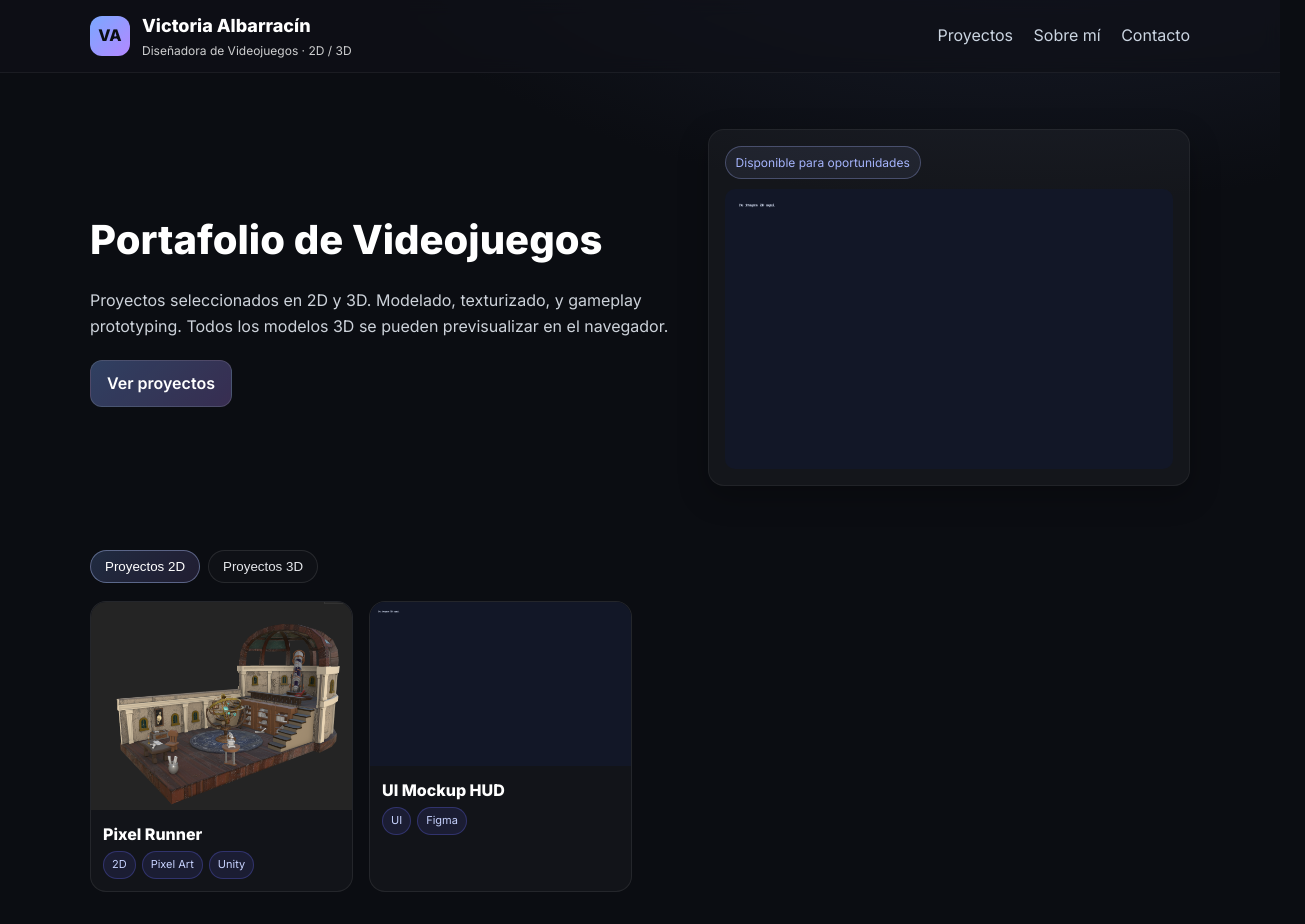
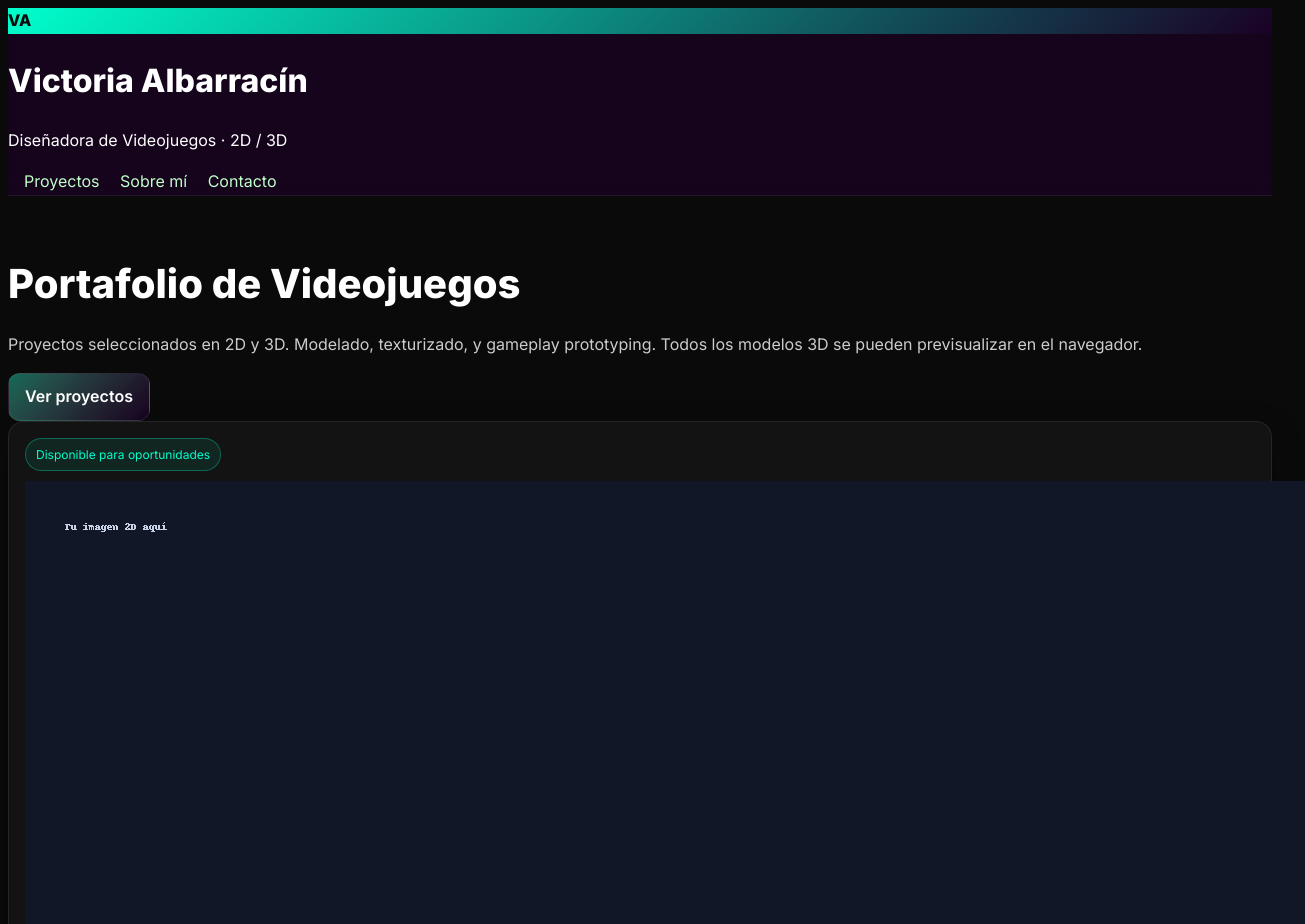
Before and after one commit to VictoriaAlbarracin/portafolio, a plain HTML site: page index.html in a window 1280 px wide. Shown: the top 924 px of the page, 1305 px wide, since content can reach past the window. Drawn offline with nearby package versions, Linux system fonts and the light colour scheme.

Commit message:
Update style.css

```diff
--- a/styles/style.css
+++ b/styles/style.css
@@ -1,4 +1,20 @@
-/* ---------- Base ---------- */
+:root {
+  --color-bg: #0a0a0a;
+  --color-accent: #1d0029b0;
+  --color-primary: #00ffcc;
+  --color-light-green: #c0ffc9;
+  --color-text: #ffffff;
+  --color-text-muted: #cccccc;
+  --color-border: rgba(255, 255, 255, 0.08);
+}
+body {
+  font-family: 'Inter', system-ui, -apple-system, Segoe UI, Roboto, Arial, sans-serif;
+  color: var(--color-text);
+  background: radial-gradient(1200px 600px at 80% -10%, var(--color-accent) 0%, transparent 60%) no-repeat, var(--color-bg);
+  line-height: 1.6;
+}
+
+/* ---------- Base ----------
 * { box-sizing: border-box; }
 html, body { margin: 0; padding: 0; }
 body {
@@ -12,103 +28,184 @@ img { max-width: 100%; display: block; }
 
 .container { width: min(1100px, 92%); margin: 0 auto; }
 
-/* ---------- Header ---------- */
+ ---------- Header ---------- */
 .site-header {
-  position: sticky; top: 0; z-index: 50;
-  background: rgba(15, 17, 24, 0.7);
+  position: sticky;
+  top: 0;
+  z-index: 50;
+  background: rgba(29, 0, 41, 0.6); /* var(--color-accent) transparente */
   backdrop-filter: blur(8px);
-  border-bottom: 1px solid rgba(255,255,255,0.06);
+  border-bottom: 1px solid var(--color-border);
 }
-.header-inner {
-  display: flex; align-items: center; justify-content: space-between;
-  padding: 12px 0;
+
+.brand {
+  color: var(--color-text);
 }
-.brand { display: flex; align-items: center; gap: 12px; color: #fff; }
+
 .logo {
-  width: 40px; height: 40px; border-radius: 12px;
-  display: grid; place-items: center;
-  background: linear-gradient(135deg, #7aa8ff, #b388ff);
-  color: #0b0d12; font-weight: 800;
+  background: linear-gradient(135deg, var(--color-primary), var(--color-accent));
+  color: var(--color-bg);
+  font-weight: 800;
 }
-.title h1 { font-size: 18px; margin: 0; }
-.title p { margin: 0; font-size: 12px; opacity: .8; }
-.nav a { color: #cbd5e1; text-decoration: none; margin-left: 16px; }
-.nav a:hover { color: white; }
+
+.nav a {
+  color: var(--color-light-green);
+  text-decoration: none;
+  margin-left: 16px;
+}
+
+.nav a:hover {
+  color: var(--color-primary);
+}
 
 /* ---------- Hero ---------- */
-.hero { padding: 56px 0; color: #e2e8f0; }
-.hero-inner { display: grid; grid-template-columns: 1.1fr .9fr; gap: 28px; align-items: center; }
-.hero-copy h2 { font-size: 40px; margin: 0 0 12px; color: #fff; }
-.hero-copy p { opacity: .9; margin-bottom: 20px; }
+.hero {
+  padding: 56px 0;
+  color: var(--color-text-muted);
+}
+
+.hero-copy h2 {
+  font-size: 40px;
+  margin: 0 0 12px;
+  color: var(--color-text);
+}
+
 .btn {
-  display: inline-flex; padding: 10px 16px; border-radius: 12px;
-  text-decoration: none; font-weight: 600; border: 1px solid rgba(255,255,255,.12);
-  color: #fff; transition: transform .08s ease, background .2s ease;
+  display: inline-flex;
+  padding: 10px 16px;
+  border-radius: 12px;
+  text-decoration: none;
+  font-weight: 600;
+  border: 1px solid var(--color-border);
+  color: var(--color-text);
+  transition: transform 0.08s ease, background 0.2s ease;
 }
-.btn.primary { background: linear-gradient(135deg, #7aa8ff55, #b388ff44); }
-.btn:hover { transform: translateY(-1px); }
+
+.btn.primary {
+  background: linear-gradient(135deg, color-mix(in srgb, var(--color-primary) 40%, transparent), var(--color-accent));
+}
+
+.btn:hover {
+  transform: translateY(-1px);
+  background: var(--color-primary);
+  color: var(--color-bg);
+}
+
 .hero-card {
-  background: rgba(255,255,255,.04); border: 1px solid rgba(255,255,255,.06);
-  border-radius: 16px; padding: 16px; box-shadow: 0 10px 30px rgba(0,0,0,.25);
+  background: rgba(255, 255, 255, 0.04);
+  border: 1px solid var(--color-border);
+  border-radius: 16px;
+  padding: 16px;
+  box-shadow: 0 10px 30px rgba(0, 0, 0, 0.25);
 }
+
 .hero-badge {
-  font-size: 12px; color: #a5b4fc; background: rgba(165,180,252,.08);
-  border: 1px solid rgba(165,180,252,.3); padding: 6px 10px; border-radius: 999px; display: inline-block; margin-bottom: 10px;
+  font-size: 12px;
+  color: var(--color-primary);
+  background: rgba(0, 255, 204, 0.08);
+  border: 1px solid rgba(0, 255, 204, 0.3);
+  padding: 6px 10px;
+  border-radius: 999px;
+  display: inline-block;
+  margin-bottom: 10px;
 }
-.hero-thumb { overflow: hidden; border-radius: 10px; }
 
 /* ---------- Tabs & Grid ---------- */
-.tabs { display: flex; gap: 8px; margin: 8px 0 18px; }
 .tab {
-  padding: 8px 14px; border-radius: 999px; border: 1px solid rgba(255,255,255,.1);
-  background: rgba(255,255,255,.02); color: #e5e7eb; cursor: pointer;
-}
-.tab.active { background: linear-gradient(135deg, #7aa8ff33, #b388ff22); color: #fff; border-color: rgba(180,200,255,.4); }
-.grid {
-  display: grid; gap: 16px;
-  grid-template-columns: repeat(auto-fill, minmax(240px, 1fr));
-  margin-bottom: 40px;
-}
-.card {
-  background: rgba(255,255,255,.03); border: 1px solid rgba(255,255,255,.08);
-  border-radius: 16px; overflow: hidden; transition: transform .12s ease, border-color .2s ease;
-}
-.card:hover { transform: translateY(-2px); border-color: rgba(255,255,255,.18); }
-.thumb { aspect-ratio: 16/10; background: #0f1220; display: grid; place-items: center; color: #94a3b8; font-weight: 600; }
-.card-body { padding: 12px; color: #e5e7eb; }
-.card-title { margin: 0 0 4px; font-weight: 700; color: #fff; }
-.card-tags { display: flex; gap: 6px; flex-wrap: wrap; }
-.tag {
-  font-size: 11px; color: #c7d2fe; background: rgba(99,102,241,.12);
-  border: 1px solid rgba(99,102,241,.3); padding: 4px 8px; border-radius: 999px;
+  border: 1px solid var(--color-border);
+  background: rgba(255, 255, 255, 0.02);
+  color: var(--color-text-muted);
 }
 
+.tab.active {
+  background: linear-gradient(135deg, var(--color-primary), var(--color-accent));
+  color: var(--color-text);
+  border-color: var(--color-primary);
+}
+
+.card {
+  background: rgba(255, 255, 255, 0.03);
+  border: 1px solid var(--color-border);
+  border-radius: 16px;
+  overflow: hidden;
+  transition: transform 0.12s ease, border-color 0.2s ease;
+}
+
+.card:hover {
+  transform: translateY(-2px);
+  border-color: var(--color-primary);
+}
+
+.thumb {
+  aspect-ratio: 16 / 10;
+  background: var(--color-bg);
+  display: grid;
+  place-items: center;
+  color: var(--color-text-muted);
+  font-weight: 600;
+}
+
+.card-body {
+  padding: 12px;
+  color: var(--color-text);
+}
+
+.card-title {
+  margin: 0 0 4px;
+  font-weight: 700;
+  color: var(--color-text);
+}
+
+.tag {
+  font-size: 11px;
+  color: var(--color-bg);
+  background: var(--color-light-green);
+  border: 1px solid var(--color-primary);
+  padding: 4px 8px;
+  border-radius: 999px;
+}
 /* ---------- Sections ---------- */
-.about, .contact { color: #e5e7eb; margin-bottom: 54px; }
-.about h3, .contact h3 { color: #fff; }
+.about, .contact {
+  color: var(--color-text-muted);
+  margin-bottom: 54px;
+}
 
+.about h3, .contact h3 {
+  color: var(--color-text);
+}
+
+.site-footer {
+  border-top: 1px solid var(--color-border);
+  padding: 24px 0;
+  color: var(--color-light-green);
+}
 /* ---------- Footer ---------- */
 .site-footer { border-top: 1px solid rgba(255,255,255,.06); padding: 24px 0; color: #9aa4b2; }
 
 /* ---------- Modal Viewer ---------- */
-.viewer-backdrop {
-  position: fixed; inset: 0; background: rgba(0,0,0,.6);
-  display: none; align-items: center; justify-content: center; padding: 24px;
+.viewer-modal {
+  background: var(--color-bg);
+  border: 1px solid var(--color-border);
+  border-radius: 16px;
 }
-.viewer-backdrop.open { display: flex; }
-.viewer-modal {
-  width: min(980px, 96%);
-  background: #0f1220; border: 1px solid rgba(255,255,255,.09); border-radius: 16px;
-  overflow: hidden;
-  box-shadow: 0 20px 60px rgba(0,0,0,.5);
+
+.viewer-header {
+  color: var(--color-text);
+  border-bottom: 1px solid var(--color-border);
 }
-.viewer-header {
-  display: flex; align-items: center; justify-content: space-between; padding: 10px 12px; color: #e5e7eb; border-bottom: 1px solid rgba(255,255,255,.08);
+
+.viewer-canvas {
+  height: 560px;
+  background: var(--color-bg);
 }
-.viewer-canvas { height: 560px; background: #0b0d12; }
-.viewer-actions { display: flex; gap: 8px; }
+
 .viewer-actions button {
-  background: rgba(255,255,255,.06); color: #fff; border: 1px solid rgba(255,255,255,.12);
-  padding: 8px 10px; border-radius: 10px; cursor: pointer;
+  background: rgba(255, 255, 255, 0.06);
+  color: var(--color-text);
+  border: 1px solid var(--color-border);
 }
-.close-btn { background: rgba(239,68,68,.18); border-color: rgba(239,68,68,.35); }
+
+.close-btn {
+  background: rgba(239, 68, 68, 0.18);
+  border-color: rgba(239, 68, 68, 0.35);
+}
```
